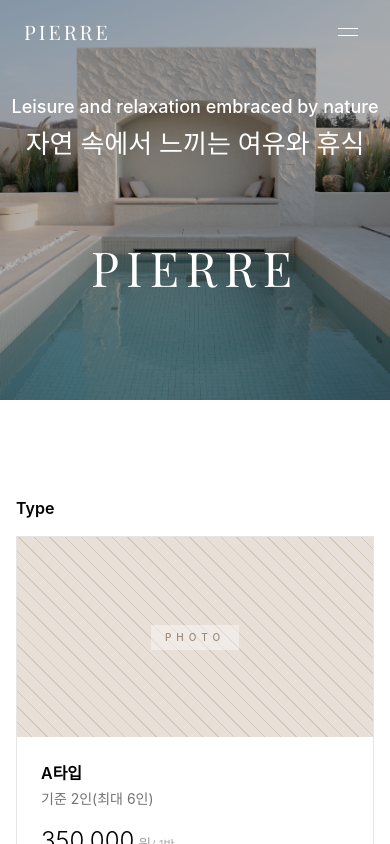
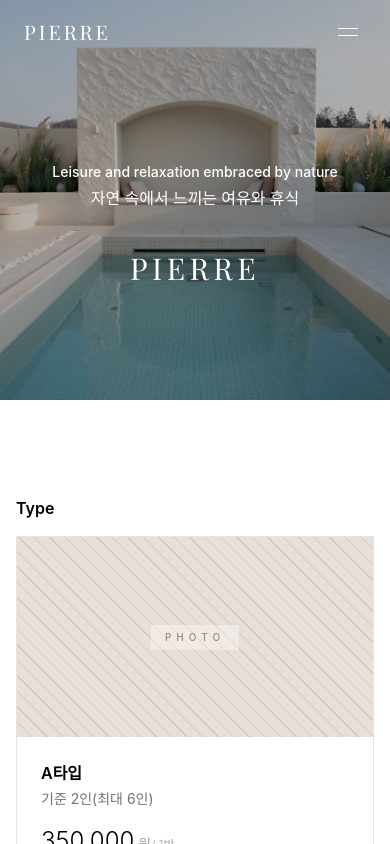
Before and after one commit to gustn0117/pierre-stay, a Next.js app: page / in a window 390 px wide. Shown: the top 844 px of the page. Built offline with nearby package versions, Linux system fonts and the light colour scheme.

Commit message:
Smaller hero text on mobile, shift content down slightly
Co-Authored-By: Claude Opus 4.6 (1M context) <noreply@anthropic.com>

```diff
--- a/src/app/page.tsx
+++ b/src/app/page.tsx
@@ -12,16 +12,16 @@ function Hero() {
     <section className="relative flex flex-col items-center justify-center overflow-hidden h-[60vw] min-h-[400px] max-h-[800px]">
       <img src="/hero.jpg" alt="PIERRE 풀빌라" className="absolute inset-0 w-full h-full object-cover object-center " />
       <div className="absolute inset-0 bg-black/30" />
-      <div className="relative z-10 text-center text-white">
-        <p style={{ fontSize: 18, fontWeight: 500 }} className="mb-1">
+      <div className="relative z-10 text-center text-white mt-12 md:mt-0">
+        <p className="text-sm md:text-lg mb-1" style={{ fontWeight: 500 }}>
           Leisure and relaxation embraced by nature
         </p>
-        <p style={{ fontSize: 26, fontWeight: 500 }} className="mb-16">
+        <p className="text-base md:text-2xl mb-10 md:mb-16" style={{ fontWeight: 500 }}>
           자연 속에서 느끼는 여유와 휴식
         </p>
         {/* Logo placeholder */}
-        <div className="mx-auto flex items-center justify-center" style={{ width: 335, height: 80 }}>
-          <span className="text-5xl font-logo tracking-[0.15em] text-white">PIERRE</span>
+        <div className="mx-auto flex items-center justify-center">
+          <span className="text-3xl md:text-5xl font-logo tracking-[0.15em] text-white">PIERRE</span>
         </div>
       </div>
     </section>
```
